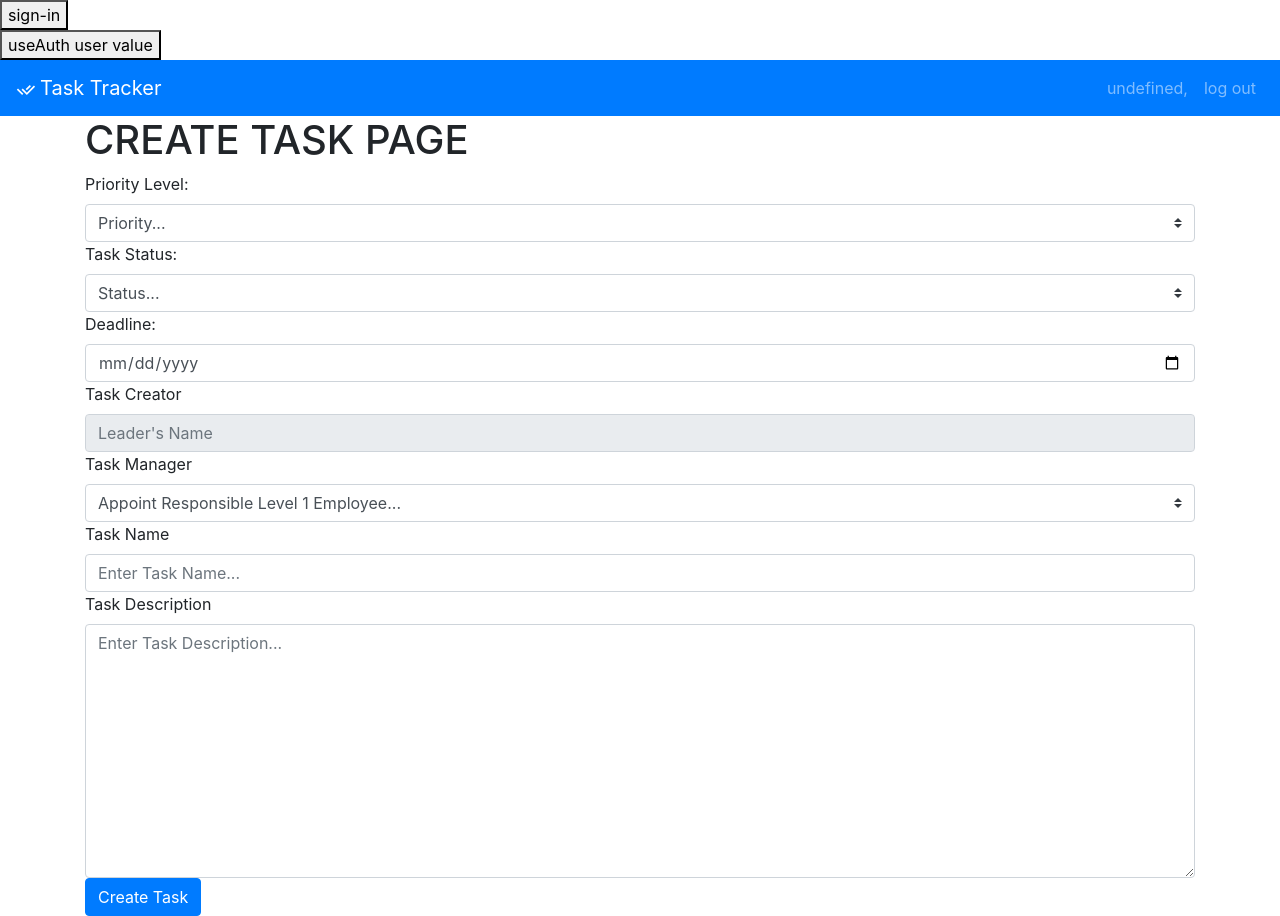
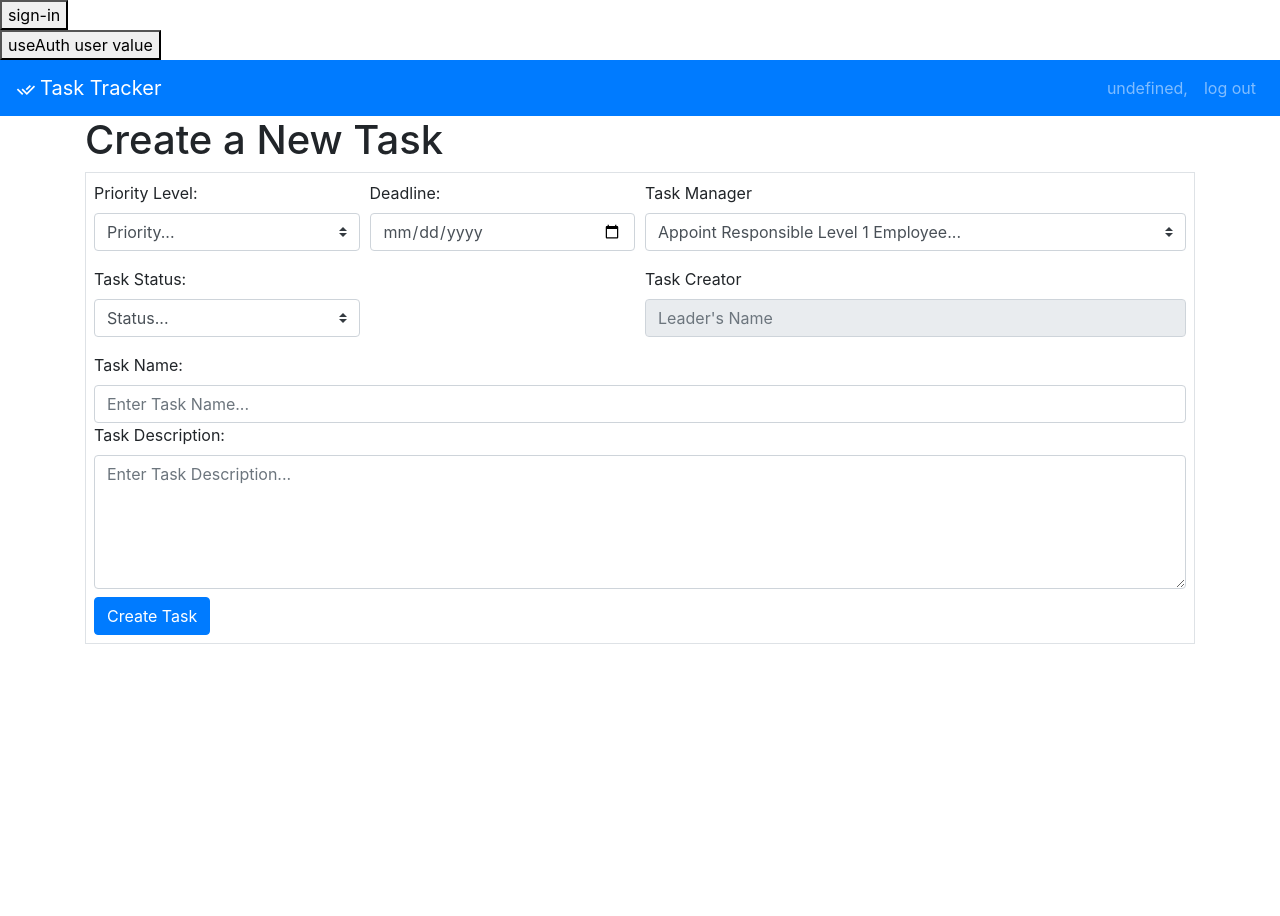
Before and after one commit to zkiu/Task-Tracker, a React (Create React App) app: page /editTask in a window 1280 px wide. After the commit the page ends 800 px from the top, so only its background shows below. Built offline with nearby package versions, Linux system fonts and the light colour scheme; no server answers; the database is empty; sample sign-in values are in the browser's storage.

Commit message:
Improve task form layout

```diff
--- a/src/components/TaskForm.js
+++ b/src/components/TaskForm.js
@@ -44,9 +44,13 @@ export default function TaskForm({taskId = null}) {
 
 	return (
 		<>
-			<h1>CREATE TASK PAGE</h1>
+			{/* display of heading will depend of status of taskId */}
+			{taskId === null && <h1>Create a New Task</h1>}
+			{taskId !== null && <h1>Update the Task</h1>}
 
-			<form>
+			<form className="border p-2">
+				<div className="form-row">
+					<div className="form-group col-md-3">
 						<label className="form-control-label" htmlFor="priority">
 							Priority Level:
 						</label>
@@ -61,9 +65,47 @@ export default function TaskForm({taskId = null}) {
 							<option defaultValue value="">
 								Priority...
 							</option>
-					<option value="P1">Priority: Low</option>
-					<option value="P2">Priority: High</option>
+							<option value="P1">Low</option>
+							<option value="P2">High</option>
 						</select>
+					</div>
+					<div className="form-group col-md-3">
+						<label className="form-control-label" htmlFor="dateDue">
+							Deadline:
+						</label>
+						<input
+							className="form-control"
+							type="date"
+							id="dateDue"
+							placeholder="Select Task Deadline..."
+							required
+							name="dateDue"
+							value={taskObj.dateDue}
+							onChange={handleChange}
+						/>
+					</div>
+					<div className="form-group col-md-6">
+						{/* only L1 users can appear here */}
+						<label className="form-control-label" htmlFor="nameResponsible">
+							Task Manager
+						</label>
+						<select
+							className="custom-select"
+							name="nameResponsible"
+							id="nameResponsible"
+							value={taskObj.nameResponsible}
+							onChange={handleChange}
+							required
+						>
+							<option defaultValue value="">
+								Appoint Responsible Level 1 Employee...
+							</option>
+							<option>***Dynamically generated list of employees</option>
+						</select>
+					</div>
+				</div>
+				<div className="form-row">
+					<div className="form-group col-md-3">
 						<label className="form-control-label " htmlFor="status">
 							Task Status:
 						</label>
@@ -78,24 +120,18 @@ export default function TaskForm({taskId = null}) {
 							<option defaultValue value="">
 								Status...
 							</option>
-					<option value="S1">Status: In Progress</option>
-					<option value="S2">Status: Closing</option>
-					<option value="S3">Status: Archieved</option>
+							<option className="bg-success" value="S1">
+								In Progress
+							</option>
+							<option className="bg-secondary" value="S2">
+								Closing
+							</option>
+							<option className="bg-dark" value="S3">
+								Archived
+							</option>
 						</select>
-
-				<label className="form-control-label" htmlFor="dateDue">
-					Deadline:
-				</label>
-				<input
-					className="form-control"
-					type="date"
-					id="dateDue"
-					placeholder="Select Task Deadline..."
-					required
-					name="dateDue"
-					value={taskObj.dateDue}
-					onChange={handleChange}
-				/>
+					</div>
+					<div className="form-group col-md-3">
 						{/* only show when the taskId is NOT null (i.e. editing an existing task) */}
 						{taskId !== null && (
 							<>
@@ -113,6 +149,9 @@ export default function TaskForm({taskId = null}) {
 								/>
 							</>
 						)}
+					</div>
+					<div className="form-group col-md-6">
+						{' '}
 						{/* *** modify so that only show this field when updating the form. Keep for now to keep track that L2 name is showing proporly for saving *** */}
 						{/* only L2 users can appear here */}
 						<label className="form-control-label" htmlFor="nameTaskCreator">
@@ -128,26 +167,12 @@ export default function TaskForm({taskId = null}) {
 							// onChange={handleChange}
 							disabled
 						/>
-				{/* only L1 users can appear here */}
-				<label className="form-control-label" htmlFor="nameResponsible">
-					Task Manager
-				</label>
-				<select
-					className="custom-select"
-					name="nameResponsible"
-					id="nameResponsible"
-					value={taskObj.nameResponsible}
-					onChange={handleChange}
-					required
-				>
-					<option defaultValue value="">
-						Appoint Responsible Level 1 Employee...
-					</option>
-					<option>***Dynamically generated list of employees</option>
-				</select>
+						{/*  */}
+					</div>
+				</div>
 
 				<label className="form-control-label" htmlFor="taskName">
-					Task Name
+					Task Name:
 				</label>
 				<input
 					className="form-control"
@@ -160,7 +185,7 @@ export default function TaskForm({taskId = null}) {
 					onChange={handleChange}
 				/>
 				<label className="form-control-label" htmlFor="taskDescription">
-					Task Description
+					Task Description:
 				</label>
 				<textarea
 					className="form-control"
@@ -171,18 +196,18 @@ export default function TaskForm({taskId = null}) {
 					value={taskObj.taskDescription}
 					onChange={handleChange}
 					cols="30"
-					rows="10"
+					rows="5"
 				></textarea>
 
 				{/* only show when the taskId is null (i.e. creating a new task) */}
 				{taskId === null && (
-					<button className="btn btn-primary" onClick={createTask}>
+					<button className="btn btn-primary mt-2" onClick={createTask}>
 						Create Task
 					</button>
 				)}
 				{/* only show when the taskId is NOT null (i.e. editing an existing task) */}
 				{taskId !== null && (
-					<button className="btn btn-primary" onClick={updateTask}>
+					<button className="btn btn-primary mt-2" onClick={updateTask}>
 						Update Task
 					</button>
 				)}
--- a/src/pages/TaskPage.js
+++ b/src/pages/TaskPage.js
@@ -24,7 +24,7 @@ export default function TaskPage() {
 	return (
 		<div className="container">
 			<TaskForm taskId={taskId} />
-			<h5>Comment List:</h5>
+			<h5 className="mt-3">Comment List:</h5>
 			<CommentsSection taskId={taskId} />
 		</div>
 	)
```
Lines whose indentation alone changed are shown as unchanged.
